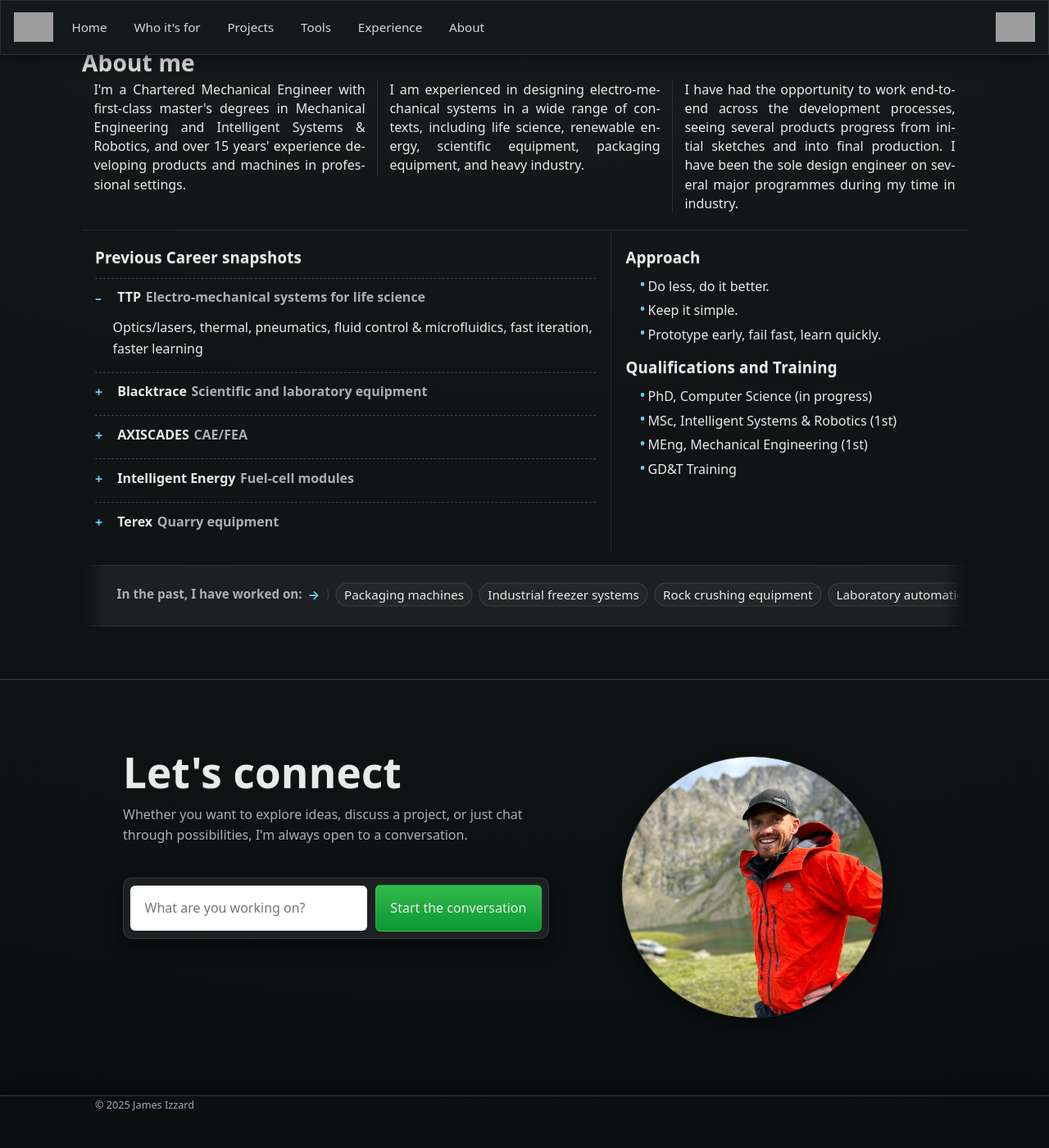
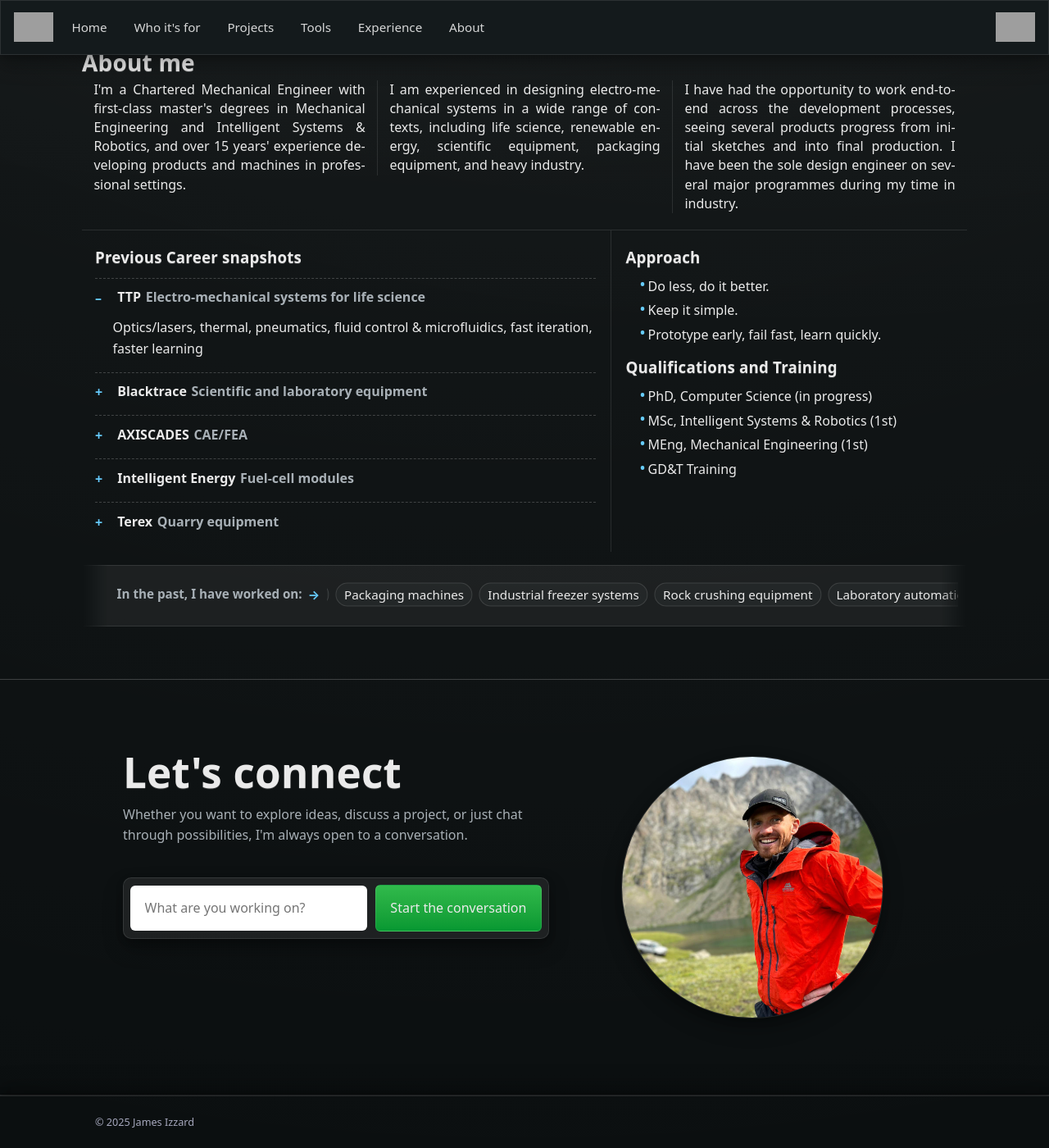
Before and after one commit to JamesAIzzard/jamesaizzard.github.io, a Jekyll site: the page built from index.html, in a window 1280 px wide and 1400 px high, scrolled down 4365 px. Shown: the whole window at 82% size. Built offline with Jekyll 4.4.1, drawn with Linux system fonts in a browser that asks for light colours; some web fonts are replaced; grey boxes are pictures that could not be loaded.

Commit message:
Refactor footer styles: ensure vertical centering of content and adjust height handling for better layout consistency

```diff
--- a/_sass/components/_footer.scss
+++ b/_sass/components/_footer.scss
@@ -5,6 +5,9 @@
   color: #a6a8bd;
   text-align: left;
   font-size: 0.95rem;
+  /* Center footer content vertically within this min-height */
+  display: flex;
+  align-items: center;
   /* Show utility border only on the top edge */
   border-left: 0;
   border-right: 0;
@@ -16,7 +19,7 @@
   display: flex;
   align-items: center;
   padding-inline: 1rem; /* same as #site-header .container */
-  height: 100%;
+  /* Let height be intrinsic; parent flex centers the row */
 }
 
 /* Invert the drop shadow so it defines the top edge */
```
